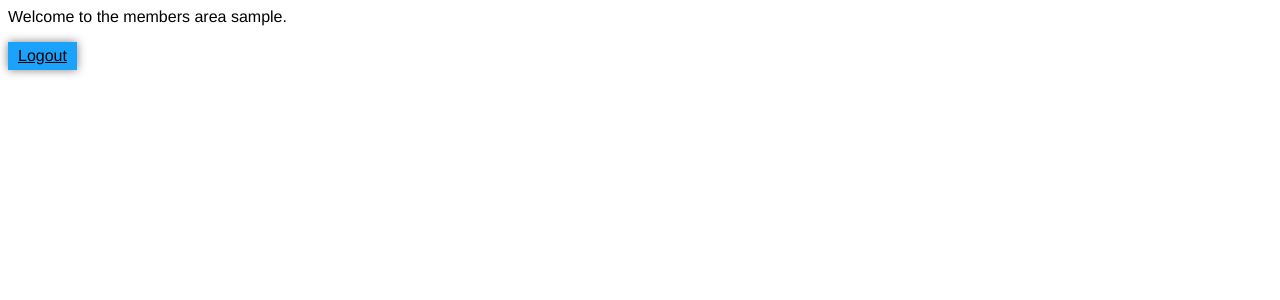
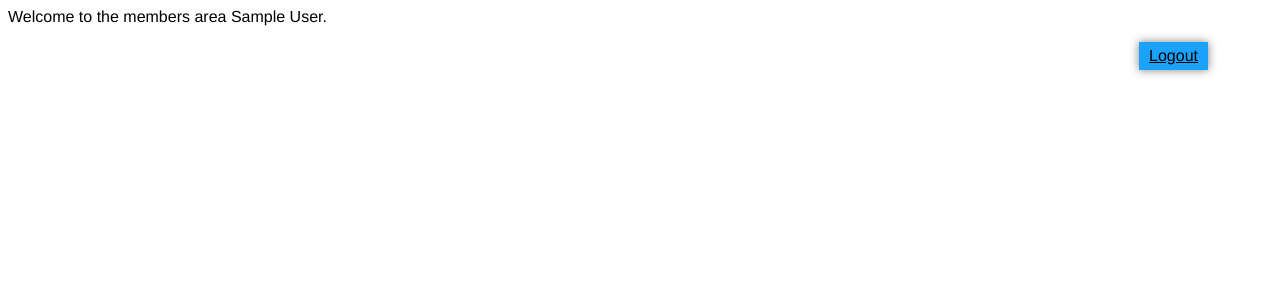
Before and after one commit to dclancy89/flask_mysql_login_and_registration, a Flask app: page /members in a window 1280 px wide. Shown: the top 300 px of the page. Run offline with Flask 2, Linux system fonts and the light colour scheme; the visitor is signed in with stand-in values (Sample User, id 1).

Commit message:
added styling

```diff
--- a/server.py
+++ b/server.py
@@ -97,7 +97,7 @@
 
 		mysql.query_db(query, data)
 
-		query = "SELECT id FROM users WHERE first_name=:first_name AND last_name=:last_name AND email=:email"
+		query = "SELECT * FROM users WHERE first_name=:first_name AND last_name=:last_name AND email=:email"
 		data = {
 				'first_name': session['first_name'],
 				'last_name': session['last_name'],
@@ -105,7 +105,8 @@
 		}
 		user = mysql.query_db(query, data)
 		session.clear()
-		session['id'] = user
+		session['id'] = user[0]['id']
+		session['first_name'] = user[0]['first_name']
 		return redirect('/members')
 	# if not valid, try again
 	else:
@@ -123,10 +124,11 @@
 			'password': md5.new(password).hexdigest()
 	}
 
-	result = mysql.query_db(query, data)
+	user = mysql.query_db(query, data)
 
-	if len(result) != 0:
-		session['id'] = result[0]['id']
+	if len(user) != 0:
+		session['id'] = user[0]['id']
+		session['first_name'] = user[0]['first_name']
 		return redirect('/members')
 	else:
 		flash("Incorrect email and password combination", 'error')
--- a/static/css/style.css
+++ b/static/css/style.css
@@ -8,6 +8,10 @@
 	display: table;
 	margin: 0 auto;
 	padding: 2rem 0;
+}
+
+h1 {
+	text-align: center;
 }
 
 .col-1-2 {
@@ -43,7 +47,7 @@
 
 .button {
 	display: table;
-	margin: 1rem 0;
+	margin: 1rem 4rem 1rem auto;
 	background-color: #1ba2fc;
 	border-radius: 0;
 	padding: 5px 10px;
@@ -57,3 +61,29 @@
 	opacity: 0.7;
 	cursor: pointer;
 }
+
+.messages {
+	max-width: 400px;
+	min-height: 175px;
+	width: 100%;
+	display: block;
+	margin: 0 auto;
+	text-align: center;
+	padding-top: 2rem;
+}
+
+.messages ul {
+	list-style: none;
+}
+
+.messages ul li {
+	font-size: 1.25rem;
+}
+
+.error {
+	color: red;
+}
+
+.success {
+	color: green;
+}
--- a/templates/index.html
+++ b/templates/index.html
@@ -16,6 +16,7 @@
 			{% endif %}
 		{% endwith %}
 	</div>
+	<h1>My Super Awesome Website</h1>
 	<div class="container">
 		<div class="col-1-2">
 			<form id="login" action="/login" method="POST">
--- a/templates/members.html
+++ b/templates/members.html
@@ -5,7 +5,7 @@
 	<link rel="stylesheet" type="text/css" href="{{ url_for('static', filename='css/style.css') }}">
 </head>
 <body>
-Welcome to the members area {{ session['id'] }}.
+Welcome to the members area {{ session['first_name'] }}.
 <a href="/logout" class="button">Logout</a>
 </body>
 </html>
```
